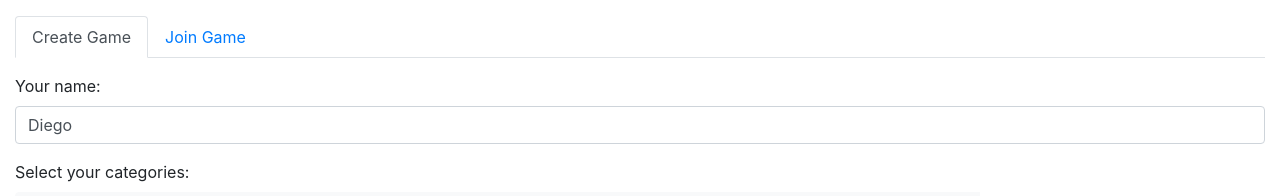
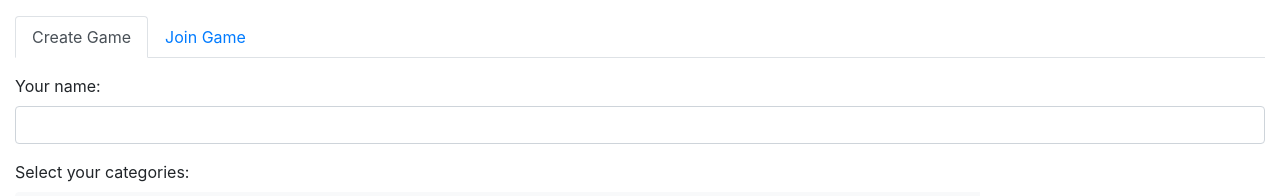
Before and after one commit to diegovargasg/stopGame, a React (Create React App) app in the folder client/: page / in a window 1280 px wide. Shown: the top 196 px of the page. Built offline with nearby package versions, Linux system fonts and the light colour scheme.

Commit message:
remove testing values

```diff
--- a/client/src/scenes/CreateGame/index.js
+++ b/client/src/scenes/CreateGame/index.js
@@ -14,7 +14,7 @@ function CreateGame() {
   const [rounds, setRounds] = useState(5);
   const [categories, setCategories] = useState([]);
   const [redirect, setRedirect] = useState(false);
-  const [name, setName] = useState("diego");
+  const [name, setName] = useState("");
   const [catAlert, setCatAlert] = useState(false);
   const categoriesNames = [
     "Names",
@@ -83,7 +83,7 @@ function CreateGame() {
           maxLength="15"
           onChange={(event) => setName(event.target.value)}
           autoComplete="off"
-          value="Diego"
+          value={name}
         />
       </Form.Group>
       <Form.Group className="col">
--- a/client/src/scenes/JoinGame/index.js
+++ b/client/src/scenes/JoinGame/index.js
@@ -10,7 +10,7 @@ function JoinGame() {
   const [valid, setValid] = useState(false);
   const [gameId, setGameId] = useState("");
   const [localPlayer, setLocalPlayer] = useContext(LocalPlayerContext);
-  const [name, setName] = useState("camilo");
+  const [name, setName] = useState("");
 
   const handleSubmit = (event) => {
     const form = event.currentTarget;
--- a/client/src/scenes/Moderation/index.js
+++ b/client/src/scenes/Moderation/index.js
@@ -307,16 +307,14 @@ export function Player(props) {
       <td>{props.name}</td>
       <td>
         <span>
-          {_.isEmpty(props.word) ? "--" : props.word}
+          {_.isEmpty(props.word) ? "--" : props.word}{" "}
           {props.yes > 0 && (
             <Badge pill variant="success">
-              {" "}
               {props.yes}
             </Badge>
           )}
           {props.no > 0 && (
             <Badge pill variant="danger">
-              {" "}
               {props.no}
             </Badge>
           )}
--- a/client/src/scenes/Waiting/index.js
+++ b/client/src/scenes/Waiting/index.js
@@ -123,7 +123,7 @@ function Waiting(props) {
             key={localPlayer.id}
             variant={localPlayer.ready ? "success" : "light"}
           >
-            {localPlayer.name} {localPlayer.id}
+            {localPlayer.name}
           </ListGroup.Item>
         )}
         {_.map(remotePlayers, (player) => {
@@ -133,7 +133,7 @@ function Waiting(props) {
               key={player.id}
               variant={player.ready ? "success" : "light"}
             >
-              {player.name} {player.id}
+              {player.name}
             </ListGroup.Item>
           );
         })}
```
